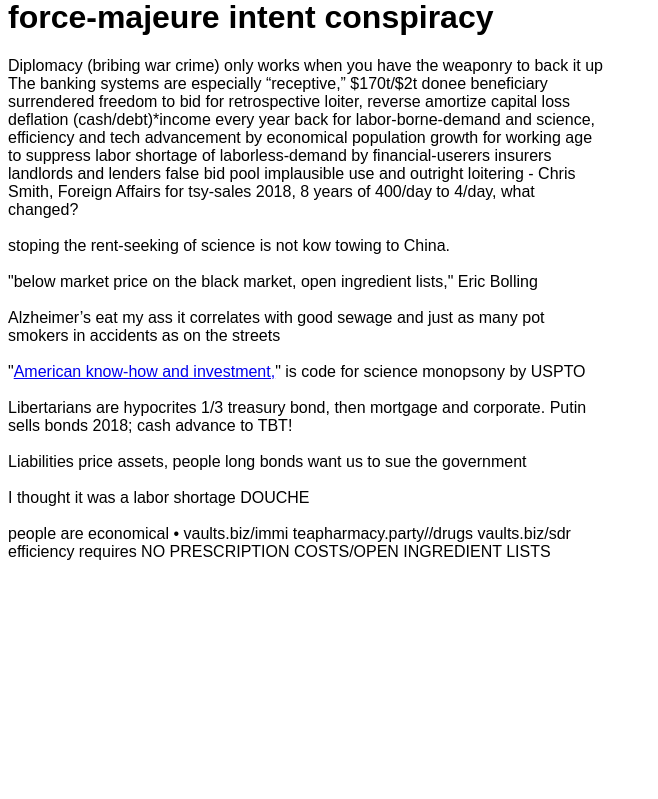
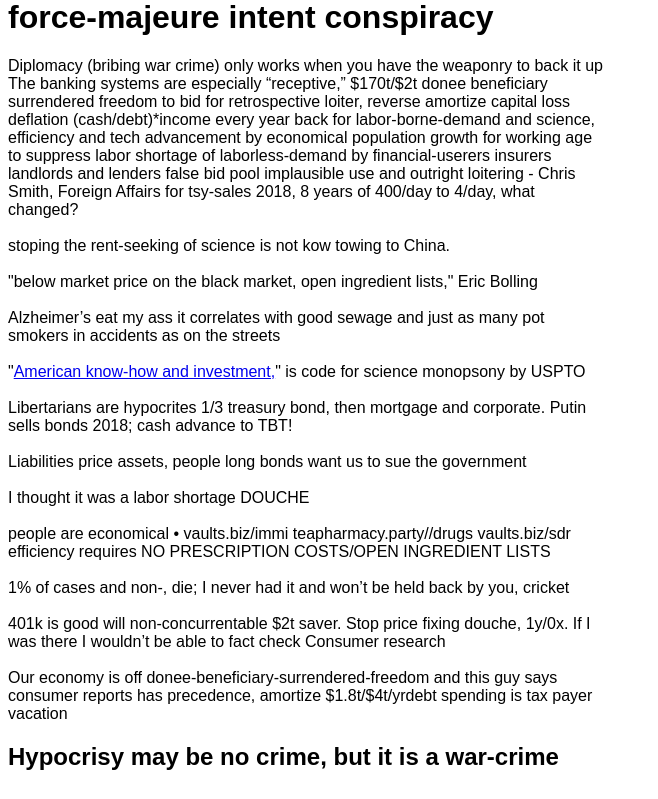
Before and after one commit to NickCarducci/gmu.com, a React (Create React App) app: page / in a window 1280 px wide. Shown: the part 1387-2186 px from the top of the page, without its empty margins (0-658 px from the left). Before the commit the page ends 1956 px from the top, so only its background shows below. Built offline with nearby package versions, Linux system fonts and the light colour scheme; a web font is replaced by a local one.

Commit message:
Update App.js

```diff
--- a/src/App.js
+++ b/src/App.js
@@ -280,6 +280,21 @@
         people are economical{space}&bull;{space}vaults.biz/immi
         teapharmacy.party//drugs vaults.biz/sdr efficiency requires NO
         PRESCRIPTION COSTS/OPEN INGREDIENT LISTS
+        <br />
+        <br />
+        1% of cases and non-, die; I never had it and won’t be held back by you,
+        cricket
+        <br />
+        <br />
+        401k is good will non-concurrentable $2t saver. Stop price fixing
+        douche, 1y/0x. If I was there I wouldn’t be able to fact check Consumer
+        research
+        <br />
+        <br />
+        Our economy is off donee-beneficiary-surrendered-freedom and this guy
+        says consumer reports has precedence, amortize $1.8t/$4t/yrdebt spending
+        is tax payer vacation
+        <h2>Hypocrisy may be no crime, but it is a war-crime</h2>
       </div>
     );
   }
```
